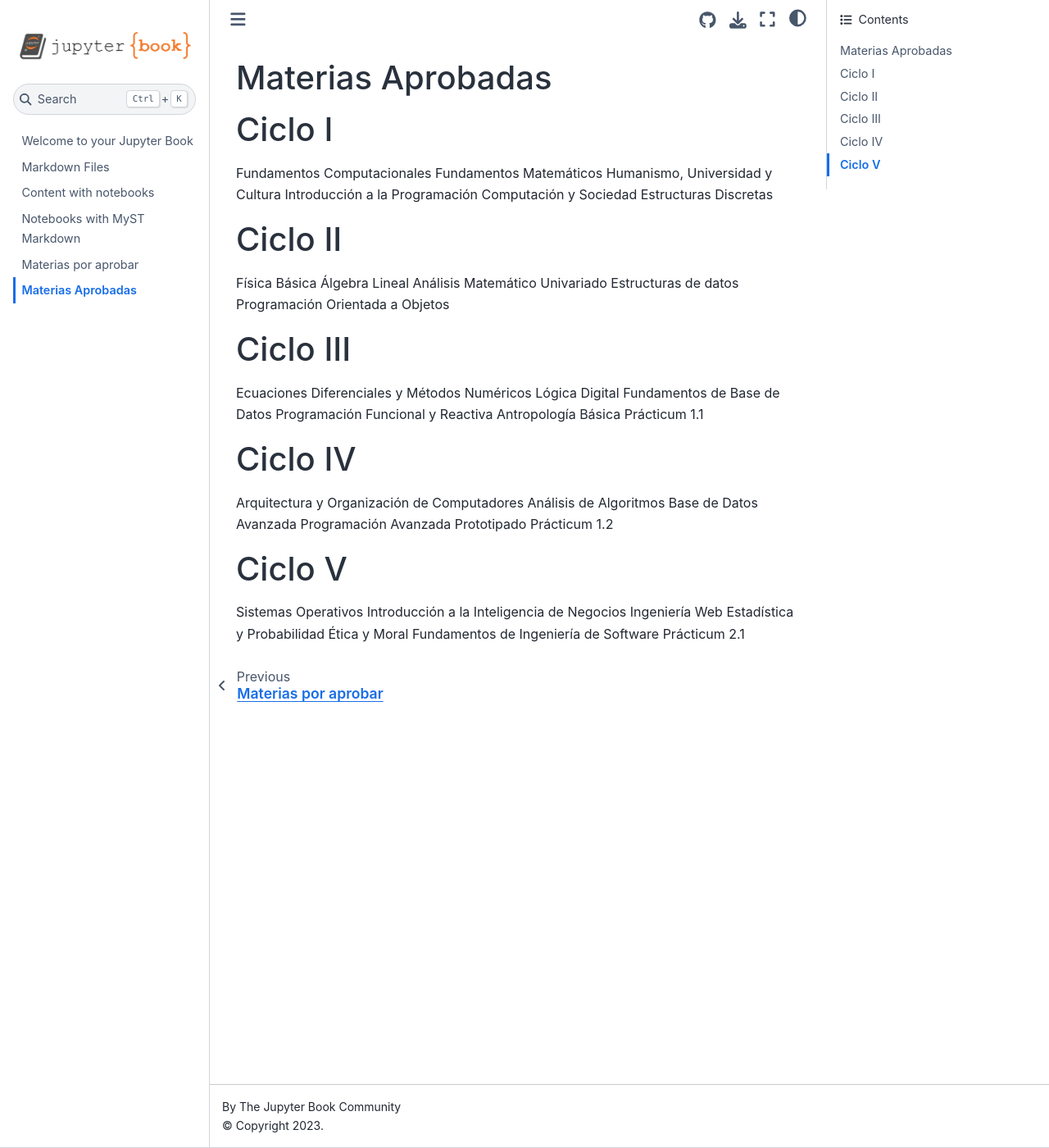
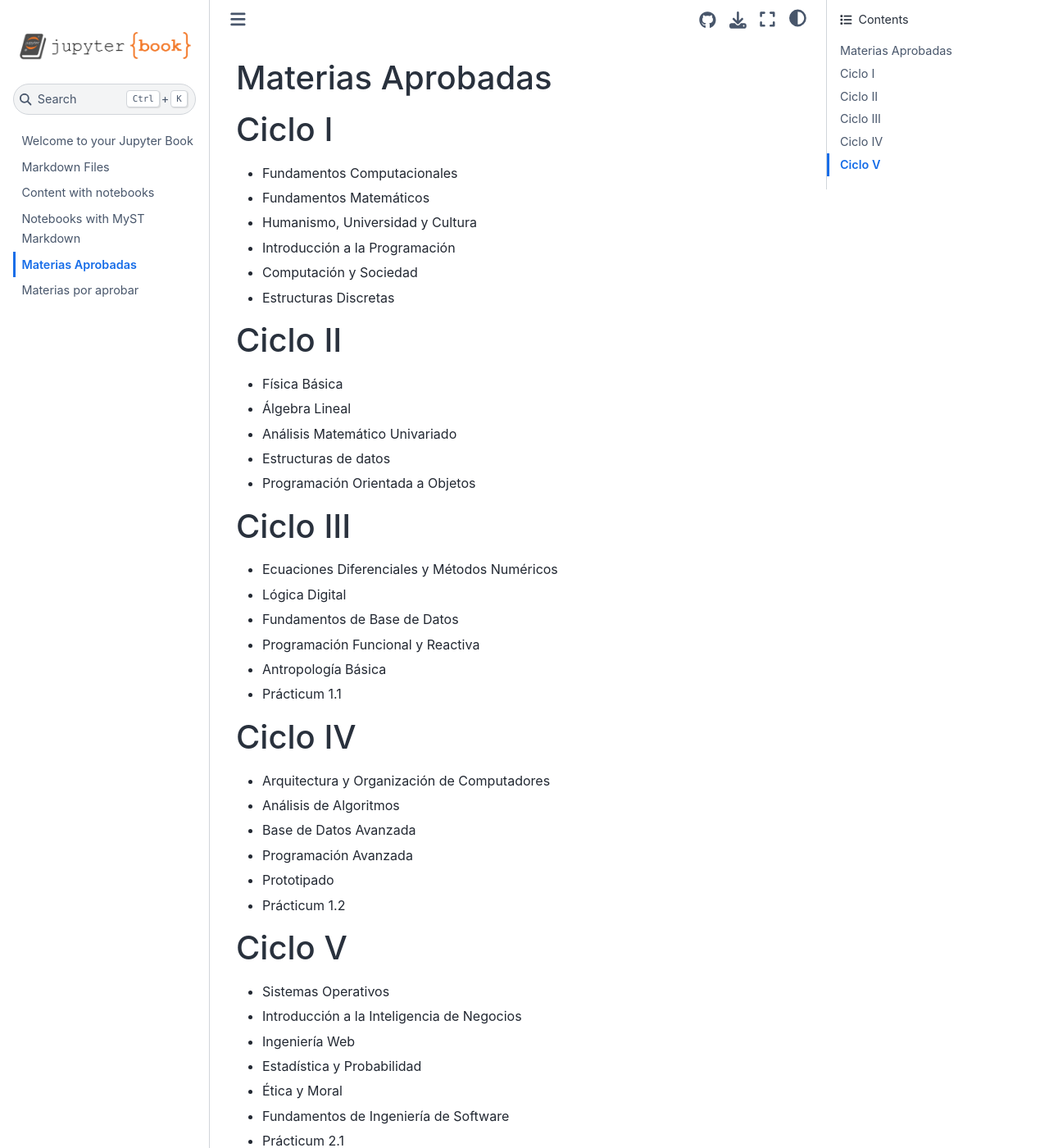
Before and after one commit to LeninCuenca/practica, a Jupyter Book: the page built from Materias-aprobadas.md, in a window 1280 px wide and 1400 px high. Shown: the whole window at 82% size. Built offline with Jupyter Book 1.0.4 settings and Sphinx 7.4.7 and the Sphinx Book theme 1.1.4, drawn with Linux system fonts in a browser that asks for light colours; some of the changed text lies outside the part shown.

Commit message:
practica

```diff
--- a/Materias-aprobadas.md
+++ b/Materias-aprobadas.md
@@ -1,36 +1,37 @@
 # Materias Aprobadas
+
 #  Ciclo I
-Fundamentos Computacionales
-Fundamentos Matemáticos
-Humanismo, Universidad y Cultura
-Introducción a la Programación
-Computación y Sociedad
-Estructuras Discretas
+- Fundamentos Computacionales
+- Fundamentos Matemáticos
+- Humanismo, Universidad y Cultura
+- Introducción a la Programación
+- Computación y Sociedad
+- Estructuras Discretas
 # Ciclo II
-Física Básica
-Álgebra  Lineal
-Análisis Matemático Univariado
-Estructuras de datos
-Programación Orientada a Objetos
+- Física Básica
+- Álgebra  Lineal
+- Análisis Matemático Univariado
+- Estructuras de datos
+- Programación Orientada a Objetos
 # Ciclo III
-Ecuaciones Diferenciales y Métodos Numéricos
-Lógica Digital
-Fundamentos de Base de Datos
-Programación Funcional y Reactiva
-Antropología Básica
-Prácticum 1.1
+- Ecuaciones Diferenciales y Métodos Numéricos
+- Lógica Digital
+- Fundamentos de Base de Datos
+- Programación Funcional y Reactiva
+- Antropología Básica
+- Prácticum 1.1
 # Ciclo IV
-Arquitectura y Organización de Computadores
-Análisis de Algoritmos
-Base de Datos Avanzada
-Programación Avanzada
-Prototipado
-Prácticum 1.2
+- Arquitectura y Organización de Computadores
+- Análisis de Algoritmos
+- Base de Datos Avanzada
+- Programación Avanzada
+- Prototipado
+- Prácticum 1.2
 # Ciclo V
-Sistemas Operativos
-Introducción a la Inteligencia de Negocios
-Ingeniería Web
-Estadística y Probabilidad
-Ética y Moral
-Fundamentos de Ingeniería de Software
-Prácticum 2.1
+- Sistemas Operativos
+- Introducción a la Inteligencia de Negocios
+- Ingeniería Web
+- Estadística y Probabilidad
+- Ética y Moral
+- Fundamentos de Ingeniería de Software
+- Prácticum 2.1
--- a/_toc.yml
+++ b/_toc.yml
@@ -7,5 +7,5 @@ chapters:
 - file: markdown
 - file: notebooks
 - file: markdown-notebooks
-- file: Materias-por-aprobar
 - file: Materias-aprobadas
+- file: Materias-noaprobadas
```
Also changed, not shown: Materias-noaprobadas.md (added, +30 -0 lines), Materias-por-aprobar.md (deleted, +0 -29 lines), intro.md (+4 -3 lines).
